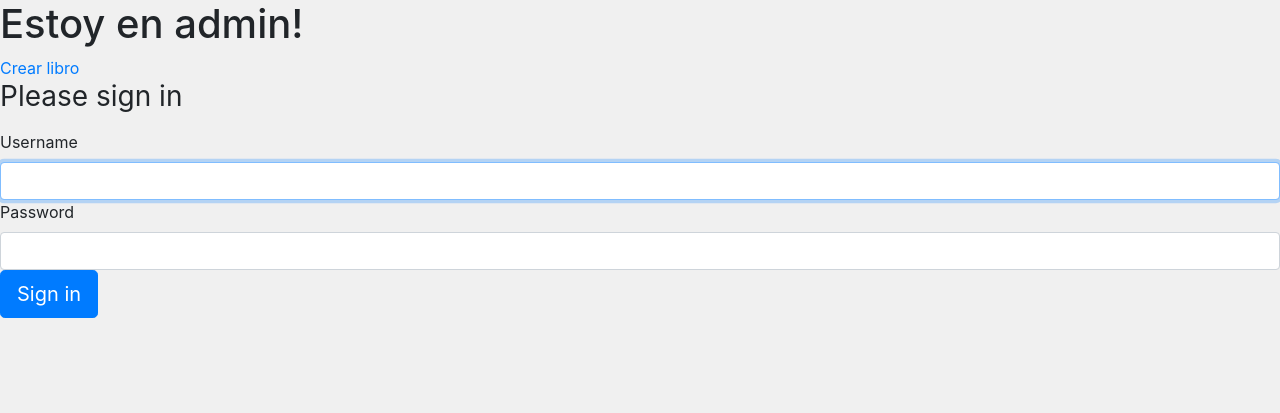
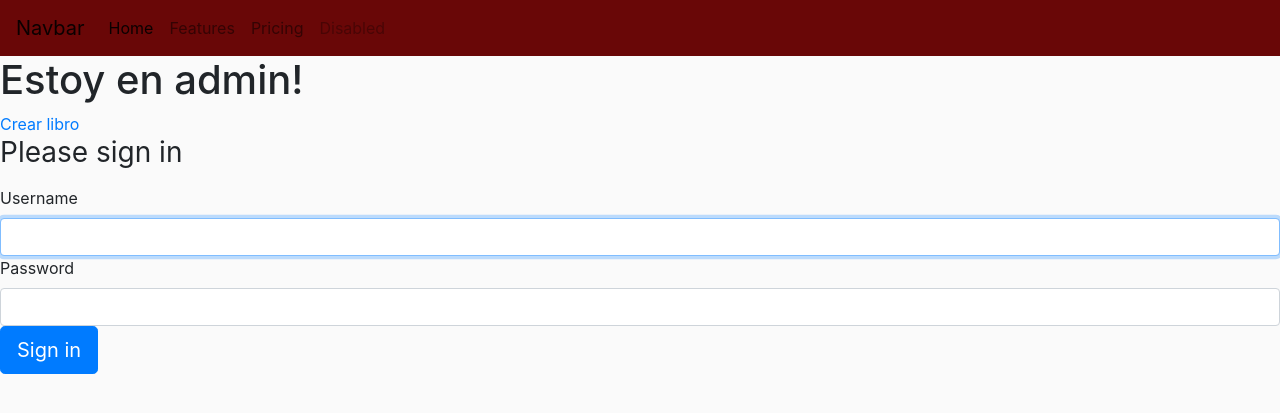
Before and after one commit to ManuGL01/ProyectoBiblioteca, a Symfony app: template templates/admin/index.html.twig in a window 1280 px wide. Shown: the top 413 px of the page. Run offline with Twig, Linux system fonts and the light colour scheme; the template is opened without the code that fills it, so the values that code supplies are empty; some libraries are stand-ins or nearby versions.

Commit message:
header background-color

```diff
--- a/public/_notas/notas.txt
+++ b/public/_notas/notas.txt
@@ -30,8 +30,9 @@ vistas: control de comentarios,
 editar libros,
  login,
 indexlibros,
-admin principal , cambio de contraseña (por decidir)
-register usuarios (admin) ,
+admin principal , cambio de contraseña
+register usuarios (admin)
 modificar cursos, show libros,
 listado usuarios (select de cursos,|| editar cursos y borrar), dos vistas diferentes
 nuevo curso
+Menu de usuario: ajustes, logout,
--- a/public/css/style.css
+++ b/public/css/style.css
@@ -1,5 +1,12 @@
 body {
-  background-color: #f0f0f0;
+  background-color: #fafafa;
+}
+
+header {
+  display: flex;
+}
+header .bg-light {
+  background-color: #690707 !important;
 }
 
 /*# sourceMappingURL=style.css.map */
--- a/public/scss/components/_base.scss
+++ b/public/scss/components/_base.scss
@@ -1,4 +1,3 @@
-
-
+//VARIABLES
 $color-primary:#690707;
-$color-secondary:#f0f0f0;
+$bg-color:#fafafa;
--- a/public/scss/components/_header.scss
+++ b/public/scss/components/_header.scss
@@ -1,4 +1,7 @@
 header{
     display:flex;
 
+    & .bg-light {
+        background-color: $color-primary!important;
+    }
 }
--- a/public/scss/style.scss
+++ b/public/scss/style.scss
@@ -1,4 +1,6 @@
 @import './components/base';
 body{
-    background-color:$color-secondary;
+    background-color:$bg-color;
 }
+
+@import './components/header';
--- a/templates/admin/index.html.twig
+++ b/templates/admin/index.html.twig
@@ -3,6 +3,9 @@
 {% block title %}Panel de admin{% endblock %}
 
 {% block body %}
+
+{{ include('header.html.twig')}}
+
 <h1>Estoy en admin!</h1>
 <a href="/libro/new">Crear libro</a>
 
--- a/templates/header.html.twig
+++ b/templates/header.html.twig
@@ -1,5 +1,26 @@
-<header class="form-co">
-    <img src="/img/logo.png" alt="logoHLANZ">
-    <h1>Biblioteca I.E.S. HLANZ</h1>
-
+<header>
+    {# <img src="/img/logo.png" alt="logoHLANZ">
+    <h1>Biblioteca I.E.S. HLANZ</h1> #}
+    <nav class="navbar navbar-expand-lg navbar-light bg-light w-100">
+        <a class="navbar-brand" href="#">Navbar</a>
+        <button class="navbar-toggler" type="button" data-toggle="collapse" data-target="#navbarNav" aria-controls="navbarNav" aria-expanded="false" aria-label="Toggle navigation">
+          <span class="navbar-toggler-icon"></span>
+        </button>
+        <div class="collapse navbar-collapse" id="navbarNav">
+          <ul class="navbar-nav">
+            <li class="nav-item active">
+              <a class="nav-link" href="#">Home <span class="sr-only">(current)</span></a>
+            </li>
+            <li class="nav-item">
+              <a class="nav-link" href="#">Features</a>
+            </li>
+            <li class="nav-item">
+              <a class="nav-link" href="#">Pricing</a>
+            </li>
+            <li class="nav-item">
+              <a class="nav-link disabled">Disabled</a>
+            </li>
+          </ul>
+        </div>
+    </nav>
 </header>
--- a/templates/main/index.html.twig
+++ b/templates/main/index.html.twig
@@ -3,7 +3,7 @@
 {% block title %}Hello MainController!{% endblock %}
 
 {% block body %}
-{{ include('_header.html.twig')}}
+{{ include('header.html.twig')}}
 <h1>Estoy en main</h1>
 
 {% endblock %}
```
Also changed, not shown: migrations/Version20220221161532.php (added, +49 -0 lines), 1 other file.
